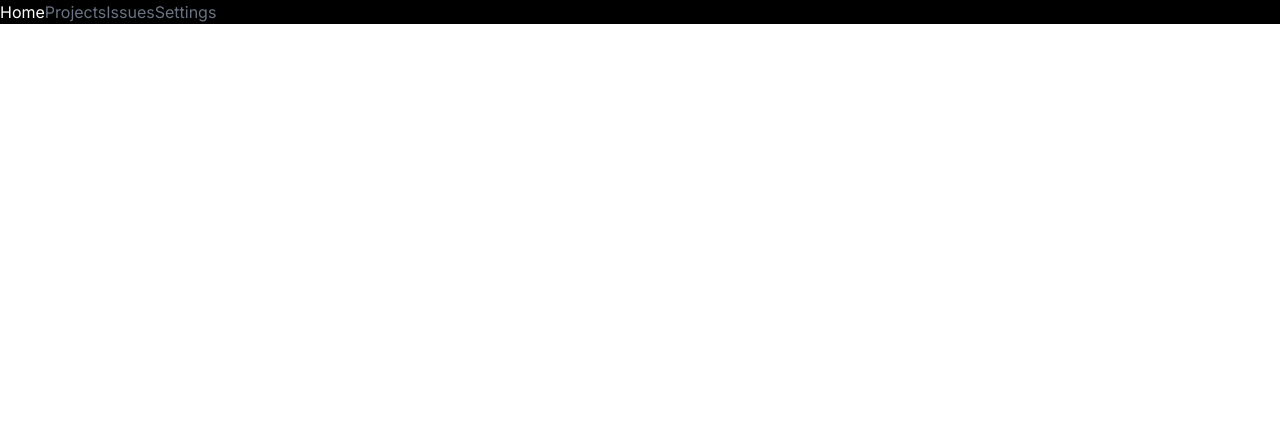
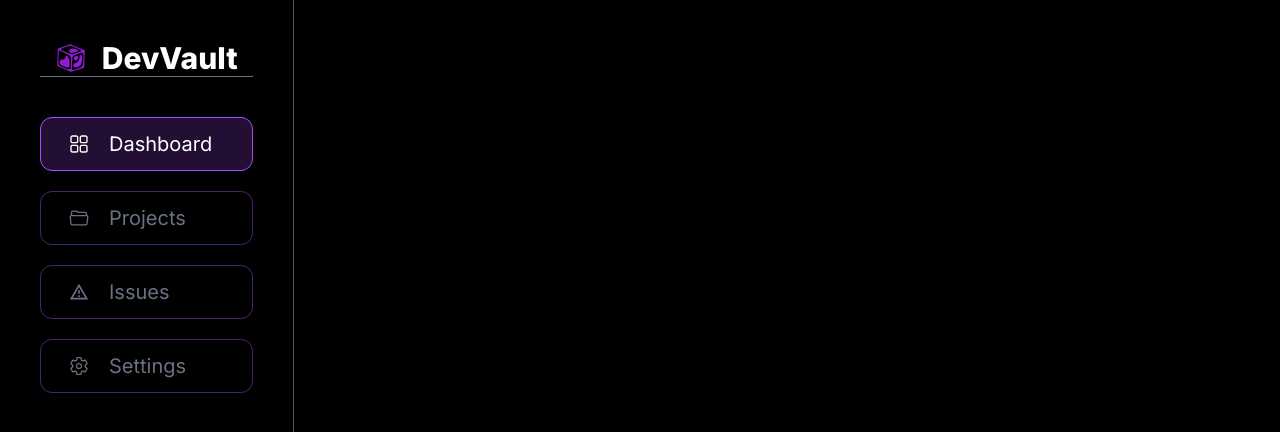
Before and after one commit to bipinThapax/devVault, a React (Vite) app: page /dashboard in a window 1280 px wide. Shown: the top 432 px of the page. Built offline with nearby package versions, Linux system fonts and the light colour scheme; sample sign-in values are in the browser's storage; a web font is replaced by a local one.

Commit message:
dashboard sidebar UI

```diff
--- a/src/components/DashNavbar.jsx
+++ b/src/components/DashNavbar.jsx
@@ -1,41 +1,75 @@
 import { NavLink } from "react-router-dom";
+import { GiIceCube } from "react-icons/gi";
+import { FaTools } from "react-icons/fa";
+import { RxDashboard } from "react-icons/rx";
+import { IoFolderOpenOutline } from "react-icons/io5";
+import { MdOutlineReportProblem } from "react-icons/md";
+import { IoSettingsOutline } from "react-icons/io5";
+
 const DashNavbar = () => {
   return (
-    <nav>
+    <div className="w-[23%] p-10  flex flex-col h-screen gap-10 border-r border-r-gray-600">
+      <div className="logo flex gap-4 items-center border-b border-b-gray-500 justify-center">
+        <div className="logoImg text-[#8f1ccd] text-3xl">
+          <GiIceCube />
+        </div>
+        <div className="logoText text-3xl font-extrabold ">
+          <h1>DevVault</h1>
+        </div>
+      </div>
+      <nav className="navigations w-full">
+        <ul className="flex flex-col gap-5 text-xl">
+          <li>
             <NavLink
               to="/dashboard"
               end
               className={({ isActive }) =>
-          isActive ? "text-white" : "text-gray-500"
+                `py-3 px-7 flex gap-5 items-center rounded-xl border  ${isActive ? "text-white border-purple-500 bg-purple-500/20" : "text-gray-500 border-purple-500/45"} hover:shadow-purple-400/35 hover:shadow-[1px_1px_10px_0px] hover:-translate-y-px transition duration-300 ease-in-out`
               }
             >
-        Home
+              <RxDashboard />
+              <span>Dashboard</span>
             </NavLink>
+          </li>
+          <li>
             <NavLink
               to="/dashboard/projects"
+              end
               className={({ isActive }) =>
-          isActive ? "text-white" : "text-gray-500"
+                `py-3 px-7 flex gap-5 items-center rounded-xl border  ${isActive ? "text-white border-purple-500 bg-purple-500/20" : "text-gray-500 border-purple-500/45"} hover:shadow-purple-400/35 hover:shadow-[1px_1px_10px_0px] hover:-translate-y-px transition duration-300 ease-in-out`
               }
             >
-        Projects
+              <IoFolderOpenOutline />
+              <span>Projects</span>
             </NavLink>
+          </li>
+          <li>
             <NavLink
               to="/dashboard/issues"
+              end
               className={({ isActive }) =>
-          isActive ? "text-white" : "text-gray-500"
+                `py-3 px-7 flex gap-5 items-center rounded-xl border  ${isActive ? "text-white border-purple-500 bg-purple-500/20" : "text-gray-500 border-purple-500/45"} hover:shadow-purple-400/35 hover:shadow-[1px_1px_10px_0px] hover:-translate-y-px transition duration-300 ease-in-out`
               }
             >
-        Issues
+              <MdOutlineReportProblem />
+              <span>Issues</span>
             </NavLink>
+          </li>
+          <li>
             <NavLink
               to="/dashboard/settings"
+              end
               className={({ isActive }) =>
-          isActive ? "text-white" : "text-gray-500"
+                `py-3 px-7 flex gap-5 items-center rounded-xl border  ${isActive ? "text-white border-purple-500 bg-purple-500/20" : "text-gray-500 border-purple-500/45"} hover:shadow-purple-400/35 hover:shadow-[1px_1px_10px_0px] hover:-translate-y-px transition duration-300 ease-in-out`
               }
             >
-        Settings
+              <IoSettingsOutline />
+              <span>Settings</span>
             </NavLink>
+          </li>
+        </ul>
       </nav>
+    </div>
   );
 };
 
--- a/src/layouts/DashboardLayout.jsx
+++ b/src/layouts/DashboardLayout.jsx
@@ -4,8 +4,13 @@ import DashNavbar from "../components/DashNavbar";
 const DashboardLayout = () => {
   return (
     <>
-      <DashNavbar />
-      <Outlet />
+      <div className="bg-black min-h-screen flex">
+        {/* side bar hunxa Div ley wrap garera --> [DashboardHOme, AddProject, ProjectDetails, Setting, Issues] */}
+        <DashNavbar />
+        <div className="p-10">
+          <Outlet />
+        </div>
+      </div>
     </>
   );
 };
--- a/src/pages/auth/Signup.jsx
+++ b/src/pages/auth/Signup.jsx
@@ -25,7 +25,7 @@ const Signup = () => {
       setError("Above fields are required.");
     } else if (password.length < 7 || name.length < 4) {
       setError("Credentials are too short.");
-    } else if (password.trim() !== confirmPassword.trim()) {
+    } else if (password !== confirmPassword) {
       setError("Password doesn't match");
     } else if (email.includes("@")) {
       setError("");
@@ -66,7 +66,6 @@ const Signup = () => {
             type="email"
             id="email"
             placeholder="Enter your email"
-            laceholder="Enter your full name"
             className={inputClass}
             value={email}
             onChange={(e) => setEmail(e.target.value)}
@@ -78,7 +77,6 @@ const Signup = () => {
             type="password"
             id="password"
             placeholder="Enter your password"
-            laceholder="Enter your full name"
             className={inputClass}
             value={password}
             onChange={(e) => setPassword(e.target.value)}
@@ -90,7 +88,6 @@ const Signup = () => {
             type="password"
             id="rePassword"
             placeholder="Re-Enter your password"
-            laceholder="Enter your full name"
             className={inputClass}
             value={confirmPassword}
             onChange={(e) => setConfirmPassword(e.target.value)}
--- a/src/pages/dashboard/DashboardHome.jsx
+++ b/src/pages/dashboard/DashboardHome.jsx
@@ -1,5 +1,3 @@
-import React from "react";
-
 const DashboardHome = () => {
   return <div></div>;
 };
```
Lines whose indentation alone changed are shown as unchanged.
